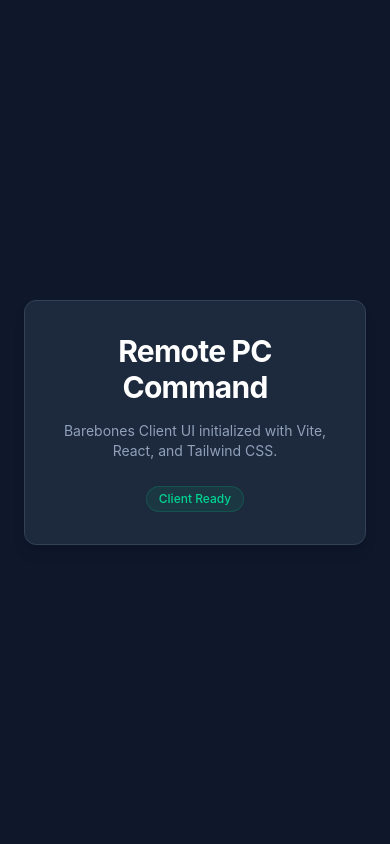
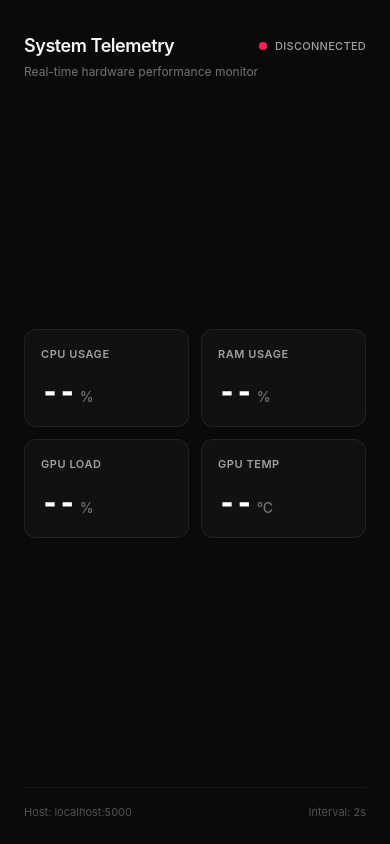
Before and after one commit to abikurian/remote-pc-command, a React (Vite) app in the folder client/: page / in a window 390 px wide. Built offline with nearby package versions, Linux system fonts and the light colour scheme; no server answers.

Commit message:
feat(frontend): build dark-mode mobile shell and bind real-time hardware telemetry to react state

```diff
--- a/client/package.json
+++ b/client/package.json
@@ -11,7 +11,8 @@
   },
   "dependencies": {
     "react": "^19.3.1",
-    "react-dom": "^19.3.1"
+    "react-dom": "^19.3.1",
+    "socket.io-client": "^4.8.4"
   },
   "devDependencies": {
     "@tailwindcss/vite": "^4.3.3",
--- a/client/src/App.jsx
+++ b/client/src/App.jsx
@@ -1,17 +1,111 @@
-export default function App() {
+import { useEffect, useState } from 'react'
+import { io } from 'socket.io-client'
+
+function MetricCard({ label, value, unit }) {
   return (
-    <div className="min-h-screen bg-slate-900 text-white flex flex-col items-center justify-center p-6">
-      <div className="max-w-md w-full bg-slate-800 rounded-xl p-8 shadow-lg border border-slate-700 text-center space-y-4">
-        <h1 className="text-3xl font-bold tracking-tight text-white">Remote PC Command</h1>
-        <p className="text-slate-400 text-sm">
-          Barebones Client UI initialized with Vite, React, and Tailwind CSS.
-        </p>
-        <div className="pt-2">
-          <span className="inline-flex items-center px-3 py-1 rounded-full text-xs font-medium bg-emerald-500/10 text-emerald-400 border border-emerald-500/20">
-            Client Ready
-          </span>
-        </div>
+    <div className="flex flex-col justify-between rounded-xl border border-neutral-800/80 bg-neutral-900/60 p-4 backdrop-blur-sm transition-colors hover:border-neutral-700/80">
+      <span className="text-[11px] font-semibold uppercase tracking-wider text-neutral-400">
+        {label}
+      </span>
+      <div className="mt-3 flex items-baseline gap-1">
+        <span className="text-3xl font-bold tracking-tight text-white font-mono">
+          {value !== null && value !== undefined ? value : '--'}
+        </span>
+        <span className="text-sm font-medium text-neutral-500">{unit}</span>
       </div>
     </div>
   )
 }
+
+export default function App() {
+  const [metrics, setMetrics] = useState({
+    cpu_percent: null,
+    ram_percent: null,
+    gpu_load_percent: null,
+    gpu_temp: null,
+  })
+  const [isConnected, setIsConnected] = useState(false)
+
+  useEffect(() => {
+    const socket = io('http://localhost:5000')
+
+    socket.on('connect', () => {
+      setIsConnected(true)
+    })
+
+    socket.on('disconnect', () => {
+      setIsConnected(false)
+    })
+
+    socket.on('system_metrics', (data) => {
+      if (data) {
+        setMetrics({
+          cpu_percent: data.cpu_percent,
+          ram_percent: data.ram_percent,
+          gpu_load_percent: data.gpu_load_percent,
+          gpu_temp: data.gpu_temp,
+        })
+      }
+    })
+
+    return () => {
+      socket.disconnect()
+    }
+  }, [])
+
+  return (
+    <main className="min-h-screen bg-neutral-950 text-white p-6 flex flex-col justify-between max-w-md mx-auto selection:bg-neutral-800">
+      <header className="space-y-1 pt-2">
+        <div className="flex items-center justify-between">
+          <h1 className="text-lg font-semibold tracking-tight text-neutral-100">
+            System Telemetry
+          </h1>
+          <div className="flex items-center gap-2">
+            <span
+              className={`h-2 w-2 rounded-full ${
+                isConnected
+                  ? 'bg-emerald-400 shadow-[0_0_8px_rgba(52,211,153,0.6)]'
+                  : 'bg-rose-500'
+              }`}
+            />
+            <span className="text-[11px] font-medium tracking-wide uppercase text-neutral-400">
+              {isConnected ? 'Live' : 'Disconnected'}
+            </span>
+          </div>
+        </div>
+        <p className="text-xs text-neutral-500">Real-time hardware performance monitor</p>
+      </header>
+
+      {/* 2x2 Telemetry Grid */}
+      <section className="my-auto py-6 grid grid-cols-2 gap-3">
+        <MetricCard
+          label="CPU Usage"
+          value={metrics.cpu_percent !== null ? Math.round(metrics.cpu_percent) : null}
+          unit="%"
+        />
+        <MetricCard
+          label="RAM Usage"
+          value={metrics.ram_percent !== null ? Math.round(metrics.ram_percent) : null}
+          unit="%"
+        />
+        <MetricCard
+          label="GPU Load"
+          value={
+            metrics.gpu_load_percent !== null ? Math.round(metrics.gpu_load_percent) : null
+          }
+          unit="%"
+        />
+        <MetricCard
+          label="GPU Temp"
+          value={metrics.gpu_temp !== null ? Math.round(metrics.gpu_temp) : null}
+          unit="°C"
+        />
+      </section>
+
+      <footer className="pt-4 border-t border-neutral-900 flex items-center justify-between text-[11px] text-neutral-600">
+        <span>Host: localhost:5000</span>
+        <span>Interval: 2s</span>
+      </footer>
+    </main>
+  )
+}
```
Also changed, not shown: 1 other file (tests, documents, lock files or other folders).
